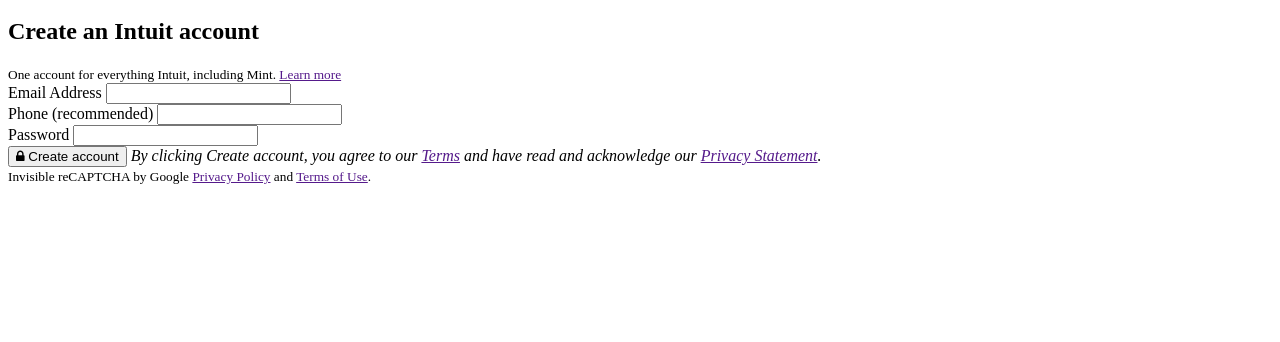
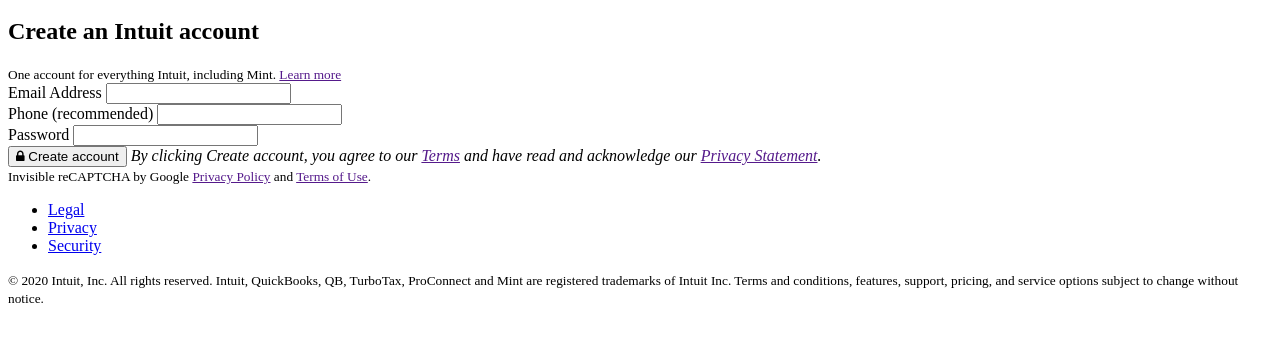
Before and after one commit to okikiola11/html-forms, a plain HTML site: page index.html in a window 1280 px wide. Shown: the part 228-570 px from the top of the page. Drawn offline with Linux system fonts and the light colour scheme; files whose address does not match are found by name.

Commit message:
add footer section

```diff
--- a/index.html
+++ b/index.html
@@ -77,7 +77,17 @@
         </section>
     </main>
 
-    <footer></footer>
+    <footer>
+        <ul>
+            <li><a href="#">Legal</a></li>
+            <li><a href="#">Privacy</a></li>
+            <li><a href="#">Security</a></li>
+        </ul>
+        <small>
+            © 2020 Intuit, Inc. All rights reserved. Intuit, QuickBooks, QB, TurboTax, ProConnect and Mint are registered trademarks of Intuit Inc.
+            Terms and conditions, features, support, pricing, and service options subject to change without notice.
+        </small>
+    </footer>
 
 </body>
 </html>
```
